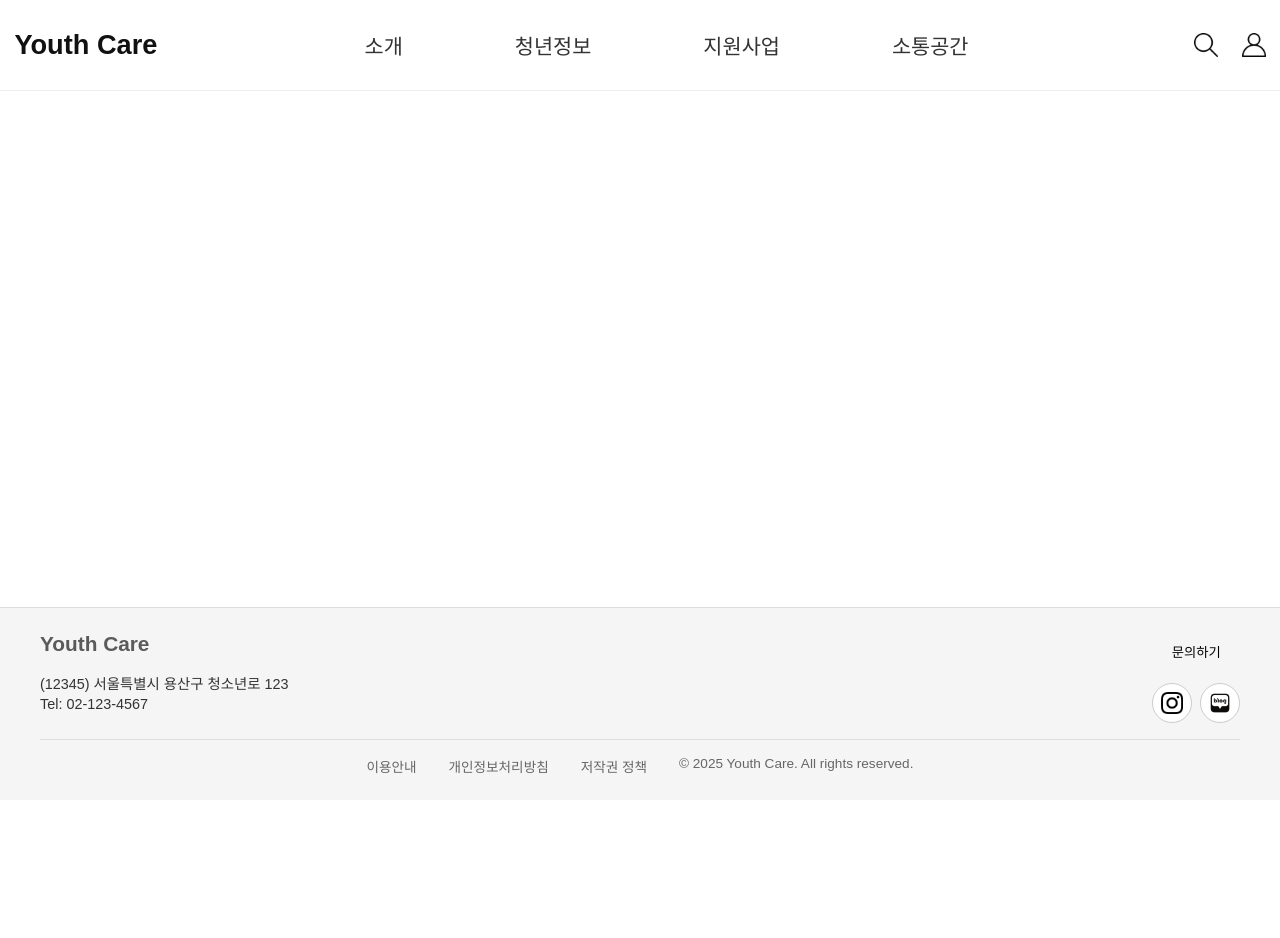
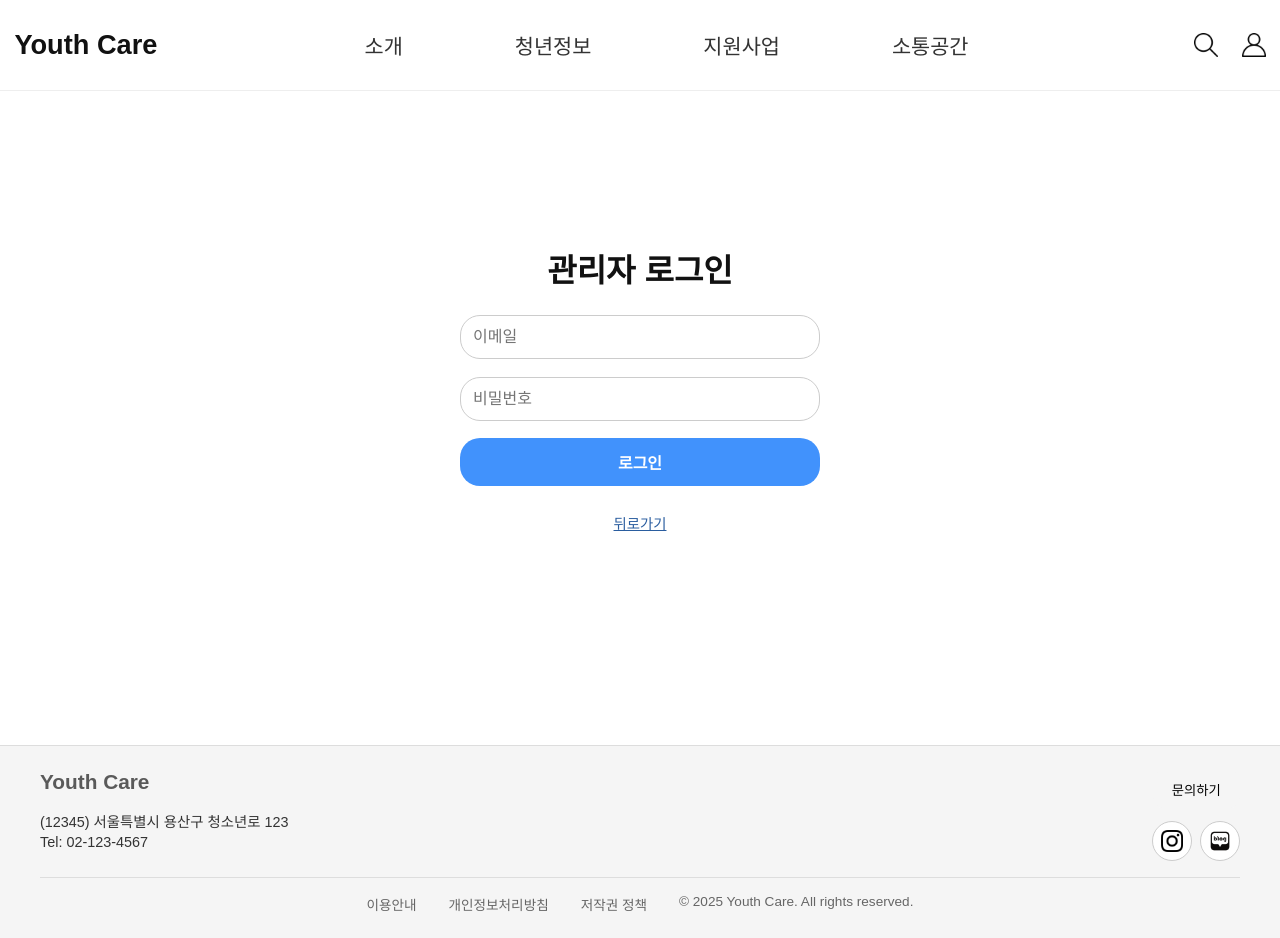
Before and after one commit to Seoul-Volunteer-Project/FE, a React (Vite) app: page /admin-login in a window 1280 px wide. Before the commit the page ends 800 px from the top, so only its background shows below. Built offline with nearby package versions, Linux system fonts and the light colour scheme.

Commit message:
feat: 관리자 로그인 구현

```diff
--- a/src/App.jsx
+++ b/src/App.jsx
@@ -17,6 +17,7 @@ import CustomSearch from "./pages/support/CustomSearch";
 import CommunityBoard from "./pages/community/CommunityBoard";
 import Gallery from "./pages/community/Gallery";
 import LoginPage from "./pages/user/LoginPage";
+import AdminLoginPage from "./pages/user/AdminLoginPage";
 import SignupPage from "./pages/user/SignupPage";
 
 // 메뉴 정의
@@ -104,6 +105,7 @@ function App() {
 
             {/* Auth 페이지 라우팅 */}
             <Route path="/login" element={<LoginPage />} />
+            <Route path="/admin-login" element={<AdminLoginPage />} />
             <Route path="/signup" element={<SignupPage />} />
           </Routes>
         </main>
--- a/src/pages/community/Gallery.jsx
+++ b/src/pages/community/Gallery.jsx
@@ -1,4 +1,4 @@
-import "./Gallery.css";
+import "../../layouts/Gallery.css";
 import { motion } from "framer-motion";
 
 // 더미 사진 데이터
--- /dev/null
+++ b/src/pages/user/AdminLoginPage.jsx
@@ -0,0 +1,71 @@
+import "./LoginPage.css";
+import { useNavigate } from "react-router-dom";
+import { useState, useEffect } from "react";
+import { login, getMyInfo } from "../../api/authAPI";
+
+function AdminLoginPage() {
+  const navigate = useNavigate();
+  const [formData, setFormData] = useState({ email: "", password: "" });
+
+  useEffect(() => {
+    document.body.classList.add("fade-in");
+    return () => document.body.classList.remove("fade-in");
+  }, []);
+
+  const handleChange = (e) => {
+    setFormData((prev) => ({
+      ...prev,
+      [e.target.name]: e.target.value,
+    }));
+  };
+
+  const handleAdminLogin = async (e) => {
+    e.preventDefault();
+    try {
+      await login(formData);
+      const user = await getMyInfo();
+      if (user.role === "ADMIN") {
+        navigate("/admin"); // 관리자 페이지로 이동
+      } else {
+        alert("관리자 계정이 아닙니다.");
+      }
+    } catch (err) {
+      alert("로그인 실패: " + (err.response?.data || "서버 오류"));
+    }
+  };
+
+  return (
+    <div className="login-container">
+      <h2 className="login-title">관리자 로그인</h2>
+
+      <form className="login-form" onSubmit={handleAdminLogin}>
+        <input
+          type="text"
+          name="email"
+          placeholder="이메일"
+          className="login-input"
+          value={formData.email}
+          onChange={handleChange}
+        />
+        <input
+          type="password"
+          name="password"
+          placeholder="비밀번호"
+          className="login-input"
+          value={formData.password}
+          onChange={handleChange}
+        />
+
+        <button type="submit" className="login-button">
+          로그인
+        </button>
+
+        <p className="signup-link">
+          <span onClick={() => navigate("/login")}>뒤로가기</span>
+        </p>
+      </form>
+    </div>
+  );
+}
+
+export default AdminLoginPage;
--- a/src/pages/user/LoginPage.css
+++ b/src/pages/user/LoginPage.css
@@ -19,7 +19,7 @@ body.fade-in .login-container {
   flex-direction: column;
   align-items: center;
   justify-content: center;
-  min-height: 30vh;
+  min-height: 45vh;
   padding: 2rem;
   margin-top: 10vh;
 }
@@ -92,6 +92,24 @@ body.fade-in .login-container {
   color: #1c3f6b;
 }
 
+.admin-login-wrapper {
+  display: flex;
+  justify-content: center;
+  margin-top: 10px;
+}
+
+.admin-login-link {
+  font-size: 10px;
+  color: #a0a0a0;
+  cursor: pointer;
+  transition: color 0.2s;
+}
+
+.admin-login-link:hover {
+  color: #333;
+  text-decoration: underline;
+}
+
 /* 로그아웃 영역 */
 .logout-box {
   display: flex;
--- a/src/pages/user/LoginPage.jsx
+++ b/src/pages/user/LoginPage.jsx
@@ -111,6 +111,16 @@ function LoginPage() {
           아직 회원이 아니신가요?{" "}
           <span onClick={() => navigate("/signup")}>회원가입</span>
         </p>
+
+        {/* 관리자 로그인 */}
+        <div className="admin-login-wrapper">
+          <p
+            className="admin-login-link"
+            onClick={() => navigate("/admin-login")}
+          >
+            관리자 로그인
+          </p>
+        </div>
       </form>
     </div>
   );
--- a/src/pages/user/SignupPage.css
+++ b/src/pages/user/SignupPage.css
@@ -19,9 +19,9 @@ body.fade-in .signup-container {
   flex-direction: column;
   align-items: center;
   justify-content: center;
-  min-height: 30vh;
+  min-height: 50vh;
   padding: 2rem;
-  margin-top: 6vh;
+  margin-top: 5vh;
 }
 
 .signup-title {
--- a/src/pages/youthInfo/EducationBoard.jsx
+++ b/src/pages/youthInfo/EducationBoard.jsx
@@ -1,4 +1,4 @@
-import "../community/Gallery.css";
+import "../../layouts/Gallery.css";
 import { motion } from "framer-motion";
 
 // 더미 사진 데이터
--- a/src/pages/youthInfo/FinanceBoard.jsx
+++ b/src/pages/youthInfo/FinanceBoard.jsx
@@ -1,4 +1,4 @@
-import "../community/Gallery.css";
+import "../../layouts/Gallery.css";
 import { motion } from "framer-motion";
 
 // 더미 사진 데이터
--- a/src/pages/youthInfo/HousingBoard.jsx
+++ b/src/pages/youthInfo/HousingBoard.jsx
@@ -1,4 +1,4 @@
-import "../community/Gallery.css";
+import "../../layouts/Gallery.css";
 import { motion } from "framer-motion";
 
 // 더미 사진 데이터
--- a/src/pages/youthInfo/PolicyBoard.jsx
+++ b/src/pages/youthInfo/PolicyBoard.jsx
@@ -1,4 +1,4 @@
-import "../community/Gallery.css";
+import "../../layouts/Gallery.css";
 import { motion } from "framer-motion";
 
 // 더미 사진 데이터
```
Also changed, not shown: src/layouts/Gallery.css (renamed from src/pages/community/Gallery.css).
